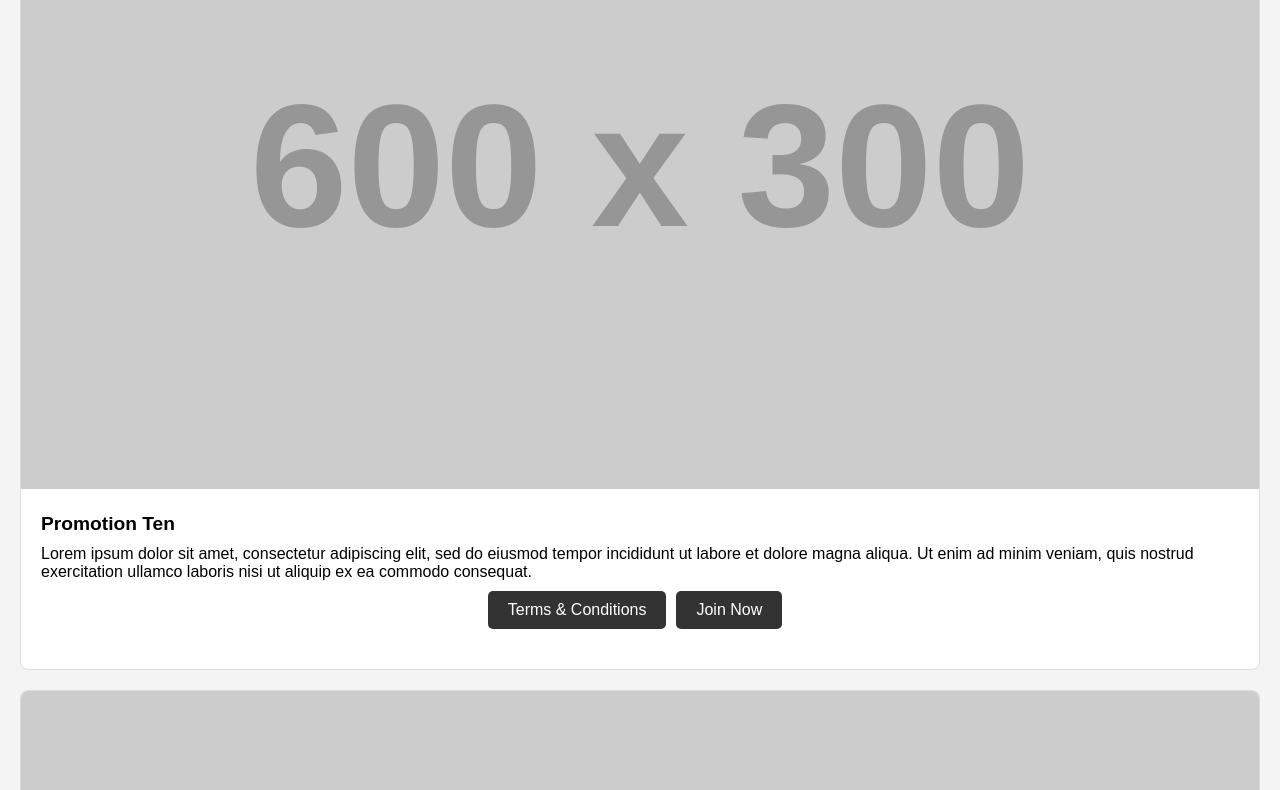
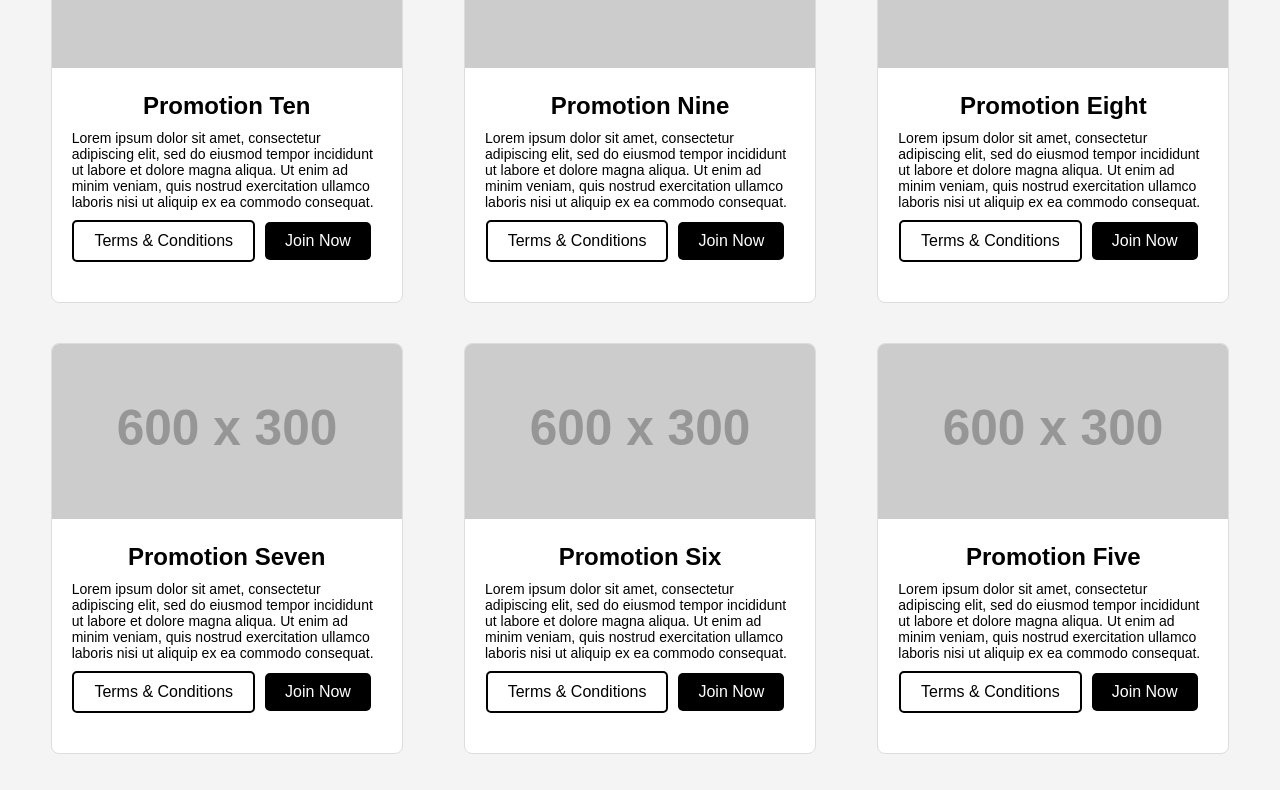
Before and after one commit to balsaquantox/test, a plain HTML site: page index.html in a window 1280 px wide. Shown: the part 310-1100 px from the top of the page. Drawn offline with Linux system fonts and the light colour scheme; placeholder pictures from the web are drawn by us.

Commit message:
Initial commit of all files to the repository

```diff
--- a/index.html
+++ b/index.html
@@ -2,179 +2,31 @@
 <html lang="en">
     <head>
         <title>Sports Store Promotions</title>
+
         <meta charset="UTF-8">
         <meta name="viewport" content="width=device-width, initial-scale=1.0">
-        <style>
-            body {
-                font-family: 'Arial', sans-serif;
-                margin: 0;
-                padding: 0;
-                background-color: #f4f4f4;
-            }
 
-            header {
-                background-color: #333;
-                color: #fff;
-                text-align: center;
-                padding: 10px;
-            }
-
-            main {
-                padding: 20px;
-            }
-
-            .promotion-card {
-                border: 1px solid #ddd;
-                border-radius: 8px;
-                margin-bottom: 20px;
-                overflow: hidden;
-                background-color: #fff;
-            }
-
-            .promotion-image {
-                width: 100%;
-                height: auto;
-            }
-
-            .promotion-details {
-                padding: 20px;
-            }
-
-            .promotion-title {
-                font-size: 1.2em;
-                font-weight: bold;
-                margin-bottom: 10px;
-            }
-
-            .promotion-description {
-                margin-bottom: 10px;
-            }
-
-            .promotion-buttons {
-                text-align: center;
-                margin-bottom: 20px;
-            }
-
-            .promotion-buttons button.active {
-                background-color: #555;
-            }
-
-            .btn {
-                padding: 10px 20px;
-                background-color: #333;
-                color: #fff;
-                text-decoration: none;
-                border-radius: 5px;
-                margin-right: 10px;
-                display: inline-block;
-                cursor: pointer;
-            }
-        </style>
+        <link rel="stylesheet" href="main.css">
+        <link rel="stylesheet" href="queries.css">
     </head>
 
     <body>
         <header>
             <h1>Sports Store Promotions</h1>
         </header>
-        <main>
-            <div class="promotion-buttons">
-                <button class="btn" onclick="filterPromotions('all')">All Promotions</button>
-                <button class="btn" onclick="filterPromotions('new')">New Customers</button>
-            </div>
-            <div id="promotions-container"></div>
 
-            <script>
-                let allPromotions = [];
 
-                async function fetchPromotions() {
-                    try {
-                        const response = await fetch('data.json');
-                        const data = await response.json();
-                        return data;
-                    } catch (error) {
-                        console.error('Error fetching promotions:', error);
-                    }
-                }
+            <main>
+                <div class="promotion-buttons">
+                    <button class="btn active" onclick="filterPromotions('all')">All Promotions</button>
+                    <button class="btn" onclick="filterPromotions('new')">New Customers</button>
+                </div>
 
-                function renderPromotions(promotions) {
-                    const container = document.getElementById('promotions-container');
-                    container.innerHTML = ''; // Reset sadrzaja
+                <div id="promotions-container"></div>
+            </main>
 
-                    // Sadrzaj
-                    promotions.forEach(promotion => {
-                        const promotionCard = document.createElement('div');
-                        promotionCard.className = 'promotion-card';
 
-                        const promotionImage = document.createElement('img');
-                        promotionImage.src = promotion.heroImageUrl;
-                        promotionImage.alt = promotion.name;
-                        promotionImage.className = 'promotion-image';
 
-                        const promotionDetails = document.createElement('div');
-                        promotionDetails.className = 'promotion-details';
-
-                        const promotionTitle = document.createElement('div');
-                        promotionTitle.className = 'promotion-title';
-                        promotionTitle.textContent = promotion.name;
-
-                        const promotionDescription = document.createElement('div');
-                        promotionDescription.className = 'promotion-description';
-                        promotionDescription.textContent = promotion.description;
-
-                        const promotionButtons = document.createElement('div');
-                        promotionButtons.className = 'promotion-buttons';
-
-                        const termsButton = createButton(promotion.termsAndConditionsButtonText);
-                        const joinButton = createButton(promotion.joinNowButtonText);
-
-                        promotionButtons.appendChild(termsButton);
-                        promotionButtons.appendChild(joinButton);
-
-                        promotionDetails.appendChild(promotionTitle);
-                        promotionDetails.appendChild(promotionDescription);
-                        promotionDetails.appendChild(promotionButtons);
-
-                        promotionCard.appendChild(promotionImage);
-                        promotionCard.appendChild(promotionDetails);
-
-                        container.appendChild(promotionCard);
-                    });
-                }
-
-                function createButton(text) {
-                    const button = document.createElement('a');
-                    button.href = '#';
-                    button.className = 'btn';
-                    button.textContent = text;
-                    return button;
-                }
-
-                async function init() {
-                    allPromotions = await fetchPromotions();
-
-                    // Sortiranje promocija
-                    allPromotions.sort((a, b) => a.sequence - b.sequence);
-
-                    // Prikaz svih promocija
-                    renderPromotions(allPromotions);
-                }
-
-                // Filtriranje za new customers
-                function filterPromotions(type) {
-                    const filteredPromotions = (type === 'new')
-                        ? allPromotions.filter(promo => promo.onlyNewCustomers)
-                        : allPromotions;
-
-                    // Sortiranje za filtrirane promocije
-                    filteredPromotions.sort((a, b) => a.sequence - b.sequence);
-
-                    // Prikaz filtriranih promocija
-                    renderPromotions(filteredPromotions);
-                }
-
-                // Inicijalizacija
-                init();
-            </script>
-        </main>
+        <script type="text/javascript" src="main.js"></script>
     </body>
 </html>
--- /dev/null
+++ b/main.css
@@ -0,0 +1,98 @@
+body {
+     font-family: 'Arial', sans-serif;
+     margin: 0;
+     padding: 0;
+     background-color: #f4f4f4;
+}
+
+header {
+     width: 1000px;
+     margin: 0 auto;
+     background-color: #333;
+     color: #fff;
+     text-align: center;
+     padding: 10px;
+     font-size: 16px;
+}
+
+.wrapper {
+     width: 1000px;
+     margin: 0 auto;
+}
+
+#promotions-container{
+     width: 1000px;
+     display: flex;
+     flex-wrap: wrap;
+     justify-content: space-around;
+     overflow:hidden;
+}
+
+main {
+     padding: 20px;
+}
+
+
+.promotion-card {
+     border: 1px solid #ddd;
+     border-radius: 8px;
+     margin-bottom: 20px;
+     overflow: hidden;
+     background-color: #fff;
+     margin: 20px;
+}
+
+.promotion-image {
+     width: 600px;
+     height: auto;
+}
+
+.promotion-details {
+     padding: 20px;
+}
+
+.promotion-title {
+     font-size: 24px;
+     font-weight: bold;
+     margin-bottom: 10px;
+     text-align: center;
+}
+
+.promotion-description {
+     margin-bottom: 10px;
+     text-align: left;
+     font-size: 14px;
+}
+
+.promotion-buttons {
+     text-align: center;
+     margin-bottom: 20px;
+}
+
+
+.btn {
+     padding: 10px 20px;
+     background-color: #fff;
+     color: black;
+     text-decoration: none;
+     border-radius: 5px;
+     margin-right: 10px;
+     display: inline-block;
+     cursor: pointer;
+     font-size: 16px;
+}
+
+.active {
+     background-color: #555;
+     color: #fff;
+}
+
+.terms-btn {
+     background-color: #fff;
+     border: 2px solid #000;
+}
+
+.join-btn {
+     background-color: #000;
+     color: #fff;
+}
--- /dev/null
+++ b/main.js
@@ -0,0 +1,102 @@
+let allPromotions = [];
+
+async function fetchPromotions() {
+     try {
+          const response = await fetch('data.json');
+          const data = await response.json();
+          return data;
+     }
+     catch (error) {
+          console.error('Error fetching promotions:', error);
+     }
+}
+
+function renderPromotions(promotions) {
+     const container = document.getElementById('promotions-container');
+     container.innerHTML = ''; // Reset sadrzaja
+
+     // Sadrzaj
+     promotions.forEach(promotion => {
+          const promotionCard = document.createElement('div');
+          promotionCard.className = 'promotion-card';
+
+          const promotionImage = document.createElement('img');
+          promotionImage.src = promotion.heroImageUrl;
+          promotionImage.alt = promotion.name;
+          promotionImage.className = 'promotion-image';
+
+          const promotionDetails = document.createElement('div');
+          promotionDetails.className = 'promotion-details';
+
+          const promotionTitle = document.createElement('div');
+          promotionTitle.className = 'promotion-title';
+          promotionTitle.textContent = promotion.name;
+
+          const promotionDescription = document.createElement('div');
+          promotionDescription.className = 'promotion-description';
+          promotionDescription.textContent = promotion.description;
+
+          const promotionButtons = document.createElement('div');
+          promotionButtons.className = 'promotion-buttons';
+
+          const termsButton = createButton(promotion.termsAndConditionsButtonText);
+          const joinButton = createButton(promotion.joinNowButtonText);
+
+          promotionButtons.appendChild(termsButton);
+          promotionButtons.appendChild(joinButton);
+
+          promotionDetails.appendChild(promotionTitle);
+          promotionDetails.appendChild(promotionDescription);
+          promotionDetails.appendChild(promotionButtons);
+
+          promotionCard.appendChild(promotionImage);
+          promotionCard.appendChild(promotionDetails);
+
+          container.appendChild(promotionCard);
+     });
+}
+
+
+function createButton(text) {
+     const button = document.createElement('a');
+     button.href = '#';
+     button.className = 'btn' + (text === "Terms & Conditions" ? ' terms-btn' : text === "Join Now" ? ' join-btn' : '');
+     button.textContent = text;
+     return button;
+}
+
+
+async function init() {
+     allPromotions = await fetchPromotions();
+
+     // Sortiranje promocija
+     allPromotions.sort((a, b) => a.sequence - b.sequence);
+
+     // Prikaz svih promocija
+     renderPromotions(allPromotions);
+}
+
+
+// Filtriranje promocija
+function filterPromotions(type) {
+     var buttons = document.querySelectorAll('.btn');
+     buttons.forEach(function(button) {
+          button.classList.remove('active');
+     });
+
+     // Dodavanje klase active kliknutom btn-u
+     event.target.classList.add('active');
+
+     const filteredPromotions = (type === 'new')
+          ? allPromotions.filter(promo => promo.onlyNewCustomers)
+          : allPromotions;
+
+     // Sortiranje za filtrirane promocije
+     filteredPromotions.sort((a, b) => a.sequence - b.sequence);
+
+     // Prikaz filtriranih promocija
+     renderPromotions(filteredPromotions);
+}
+
+// Inicijalizacija
+init();
--- /dev/null
+++ b/queries.css
@@ -0,0 +1,286 @@
+@media screen and (max-width: 600px) {
+
+     header {
+          width: 100%;
+          padding: 5px;
+          font-size: 10px;
+     }
+
+     #promotions-container{
+          width: 100%;
+          display: flex;
+          flex-wrap: wrap;
+          justify-content: flex start;
+     }
+
+     main {
+          padding: 0px;
+          padding-top: 15px;
+     }
+
+     .promotion-card {
+          width: 300px;
+          margin: 15px;
+     }
+
+     .promotion-image {
+          width: 100%;
+          height: auto;
+     }
+
+     .promotion-details {
+          padding: 20px;
+     }
+
+     .promotion-title {
+          font-size: 20px;
+          margin-bottom: 10px;
+     }
+
+     .promotion-description {
+          margin-bottom: 10px;
+          font-size: 12px;
+     }
+
+     .promotion-buttons {
+          margin-bottom: 15px;
+     }
+
+     .btn {
+          padding: 10px 20px;
+          border-radius: 5px;
+          margin-right: 10px;
+          font-size: 12px;
+     }
+}
+
+@media screen and (min-width: 601px) {
+     header {
+          width: 100%;
+          padding: 6px;
+          font-size: 12px;
+     }
+
+     #promotions-container{
+          width: 100%;
+          display: flex;
+          flex-wrap: wrap;
+          justify-content: flex start;
+     }
+
+     main {
+          padding: 0px;
+          padding-top: 15px;
+     }
+
+     .promotion-card {
+          width: 260px;
+          margin: 15px;
+     }
+
+     .promotion-image {
+          width: 100%;
+          height: auto;
+     }
+
+     .promotion-details {
+          padding: 20px;
+     }
+
+     .promotion-title {
+          font-size: 20px;
+          margin-bottom: 10px;
+     }
+
+     .promotion-description {
+          margin-bottom: 10px;
+          font-size: 12px;
+     }
+
+     .promotion-buttons {
+          margin-bottom: 15px;
+     }
+
+     .btn {
+          padding: 8px 16px;
+          border-radius: 5px;
+          margin-right: 10px;
+          font-size: 14px;
+     }
+
+     .terms-btn {
+          font-size: 13px;
+          padding: 5px 5px;
+     }
+
+     .join-btn {
+          font-size: 13px;
+          padding: 5px 5px;
+     }
+}
+
+@media screen and (min-width: 768px) {
+     header {
+          width: 100%;
+          padding: 7px;
+          font-size: 14px;
+     }
+
+     #promotions-container{
+          width: 100%;
+          display: flex;
+          flex-wrap: wrap;
+          justify-content: flex start;
+     }
+
+     main {
+          padding: 0px;
+          padding-top: 20px;
+     }
+
+     .promotion-card {
+          width: 300px;
+          margin: 20px;
+     }
+
+     .promotion-image {
+          width: 100%;
+          height: auto;
+     }
+
+     .promotion-details {
+          padding: 20px;
+     }
+
+     .promotion-title {
+          font-size: 20px;
+          margin-bottom: 10px;
+     }
+
+     .promotion-description {
+          margin-bottom: 10px;
+          font-size: 12px;
+     }
+
+     .promotion-buttons {
+          margin-bottom: 20px;
+     }
+
+     .btn {
+          padding: 8px 16px;
+          border-radius: 5px;
+          margin-right: 10px;
+          font-size: 13px;
+     }
+}
+
+@media screen and (min-width: 992px) {
+
+     header {
+          width: 100%;
+          padding: 9px;
+          font-size: 16px;
+     }
+
+     #promotions-container{
+          width: 100%;
+          display: flex;
+          flex-wrap: wrap;
+          justify-content: flex start;
+     }
+
+     main {
+          padding: 20px;
+     }
+
+     .promotion-card {
+          width: 335px;
+          margin: 20px;
+     }
+
+     .promotion-image {
+          width: 100%;
+          height: auto;
+     }
+
+     .promotion-details {
+          padding: 20px;
+     }
+
+     .promotion-title {
+          font-size: 24px;
+          margin-bottom: 10px;
+     }
+
+     .promotion-description {
+          margin-bottom: 10px;
+          font-size: 14px;
+     }
+
+     .promotion-buttons {
+          margin-bottom: 20px;
+     }
+
+     .btn {
+          padding: 8px 16px;
+          border-radius: 5px;
+          margin-right: 10px;
+          font-size: 15px;
+     }
+
+}
+
+@media screen and (min-width: 1200px) {
+
+     header {
+          width: 100%;
+          padding: 10px;
+          font-size: 16px;
+     }
+
+     #promotions-container{
+          width: 100%;
+          display: flex;
+          flex-wrap: wrap;
+          justify-content: flex start;
+     }
+
+     main {
+          padding: 20px;
+     }
+
+     .promotion-card {
+          width: 350px;
+          margin: 20px;
+     }
+
+     .promotion-image {
+          width: 100%;
+          height: auto;
+     }
+
+     .promotion-details {
+          padding: 20px;
+     }
+
+     .promotion-title {
+          font-size: 24px;
+          margin-bottom: 10px;
+     }
+
+     .promotion-description {
+          margin-bottom: 10px;
+          font-size: 14px;
+     }
+
+     .promotion-buttons {
+          margin-bottom: 20px;
+     }
+
+     .btn {
+          padding: 10px 20px;
+          border-radius: 5px;
+          margin-right: 10px;
+          font-size: 16px;
+     }
+}
```
